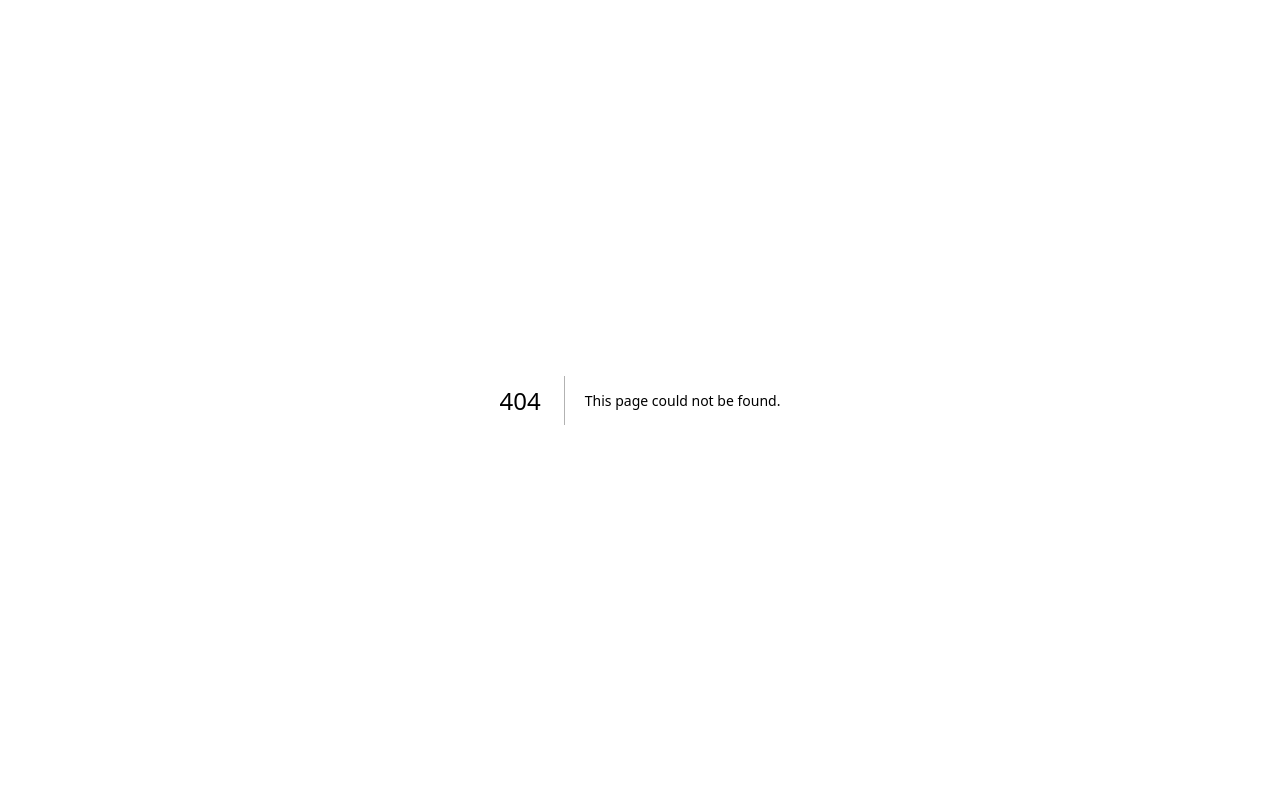
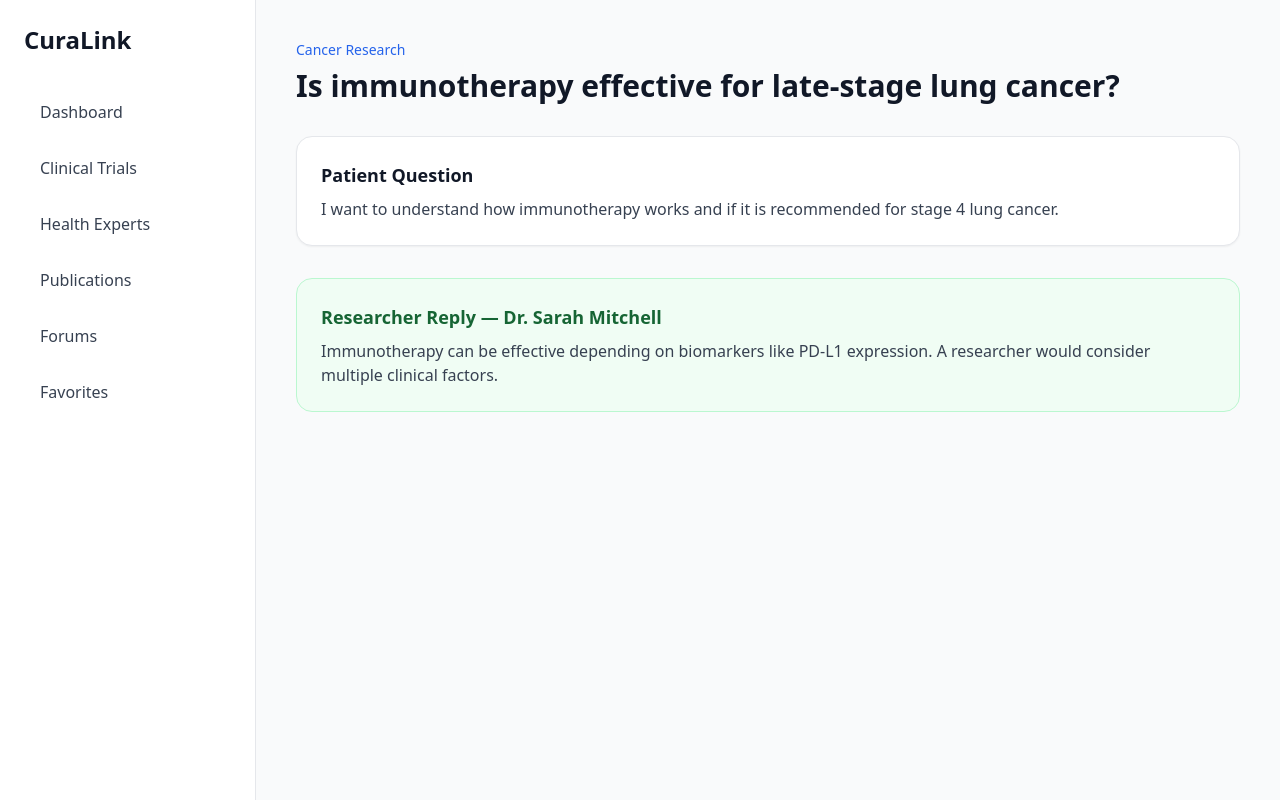
Before and after one commit to Khan4218/curalink-mvp, a Next.js app in the folder curalink-mvp/: page /patient/forums/1 in a window 1280 px wide. Before the commit this address had no page. Built offline with nearby package versions, Linux system fonts and the light colour scheme.

Commit message:
feat: add patient forums with categories, post detail, and ask-question page

```diff
--- /dev/null
+++ b/curalink-mvp/app/data/forums.json
@@ -0,0 +1,20 @@
+[
+  {
+    "id": 1,
+    "category": "Cancer Research",
+    "title": "Is immunotherapy effective for late-stage lung cancer?",
+    "author": "Patient",
+    "question": "I want to understand how immunotherapy works and if it is recommended for stage 4 lung cancer.",
+    "reply": "Immunotherapy can be effective depending on biomarkers like PD-L1 expression. A researcher would consider multiple clinical factors.",
+    "researcher": "Dr. Sarah Mitchell"
+  },
+  {
+    "id": 2,
+    "category": "Clinical Trials",
+    "title": "Am I eligible for Glioblastoma trials?",
+    "author": "Patient",
+    "question": "I was recently diagnosed with Glioblastoma. How do I know if I qualify for any global clinical trials?",
+    "reply": "Eligibility depends on age, genetic markers, and prior treatments. Trial coordinators typically evaluate patients individually.",
+    "researcher": "Dr. Jonathan Reed"
+  }
+]
--- /dev/null
+++ b/curalink-mvp/app/patient/forums/[postId]/page.tsx
@@ -0,0 +1,33 @@
+import forumsData from "@/app/data/forums.json";
+
+export default async function ForumPost({ params }: any) {
+  const { postId } = await params;
+
+  const post = forumsData.find((p: any) => String(p.id) === String(postId));
+
+  if (!post) return <p>Post not found.</p>;
+
+  return (
+    <div className="space-y-8">
+      {/* Title */}
+      <div>
+        <p className="text-blue-600 font-medium text-sm">{post.category}</p>
+        <h1 className="text-3xl font-semibold text-gray-900 mt-2">{post.title}</h1>
+      </div>
+
+      {/* Patient Question */}
+      <div className="bg-white p-6 rounded-2xl border shadow-sm">
+        <h2 className="text-lg font-semibold text-gray-900">Patient Question</h2>
+        <p className="text-gray-700 mt-2">{post.question}</p>
+      </div>
+
+      {/* Researcher Reply */}
+      <div className="bg-green-50 p-6 rounded-2xl border border-green-200">
+        <h2 className="text-lg font-semibold text-green-800">
+          Researcher Reply — {post.researcher}
+        </h2>
+        <p className="text-gray-700 mt-2">{post.reply}</p>
+      </div>
+    </div>
+  );
+}
--- /dev/null
+++ b/curalink-mvp/app/patient/forums/ask/page.tsx
@@ -0,0 +1,44 @@
+"use client";
+
+import { useState } from "react";
+
+export default function AskQuestion() {
+  const [title, setTitle] = useState("");
+  const [question, setQuestion] = useState("");
+
+  return (
+    <div className="space-y-8 max-w-2xl">
+      <h1 className="text-3xl font-semibold text-gray-900">Ask a Question</h1>
+
+      {/* Title */}
+      <div>
+        <label className="block text-sm font-medium text-gray-700">Question Title</label>
+        <input
+          className="w-full p-3 border rounded-xl mt-1"
+          placeholder="E.g., Am I eligible for immunotherapy?"
+          value={title}
+          onChange={(e) => setTitle(e.target.value)}
+        />
+      </div>
+
+      {/* Question Text */}
+      <div>
+        <label className="block text-sm font-medium text-gray-700">Your Question</label>
+        <textarea
+          className="w-full p-3 border rounded-xl mt-1 h-40"
+          placeholder="Write your question..."
+          value={question}
+          onChange={(e) => setQuestion(e.target.value)}
+        />
+      </div>
+
+      {/* Fake Submit */}
+      <button
+        className="bg-blue-600 text-white px-6 py-3 rounded-xl hover:bg-blue-700 transition"
+        onClick={() => alert("Submitted! (MVP – no backend yet)")}
+      >
+        Submit Question
+      </button>
+    </div>
+  );
+}
--- /dev/null
+++ b/curalink-mvp/app/patient/forums/page.tsx
@@ -0,0 +1,43 @@
+import Link from "next/link";
+import forumsData from "@/app/data/forums.json";
+import { FaComments } from "react-icons/fa";
+
+export default function ForumsPage() {
+  return (
+    <div className="space-y-8">
+      {/* Header */}
+      <div>
+        <h1 className="text-3xl font-semibold text-gray-900 flex items-center gap-3">
+          <FaComments className="text-blue-600 text-2xl" />
+          Forums
+        </h1>
+        <p className="text-gray-600 mt-2">
+          Ask questions about clinical trials, conditions, and research. Researchers will respond.
+        </p>
+      </div>
+
+      {/* Ask Question Button */}
+      <Link
+        href="/patient/forums/ask"
+        className="inline-block bg-blue-600 text-white px-5 py-3 rounded-xl hover:bg-blue-700 transition"
+      >
+        Ask a Question +
+      </Link>
+
+      {/* Forum Posts */}
+      <div className="space-y-6">
+        {forumsData.map((post) => (
+          <Link
+            key={post.id}
+            href={`/patient/forums/${post.id}`}
+            className="block bg-white border shadow-md rounded-2xl p-6 hover:shadow-lg transition"
+          >
+            <p className="text-sm text-blue-600 font-medium">{post.category}</p>
+            <h2 className="text-xl font-semibold text-gray-900 mt-1">{post.title}</h2>
+            <p className="text-gray-600 mt-2">{post.question.slice(0, 120)}...</p>
+          </Link>
+        ))}
+      </div>
+    </div>
+  );
+}
```
